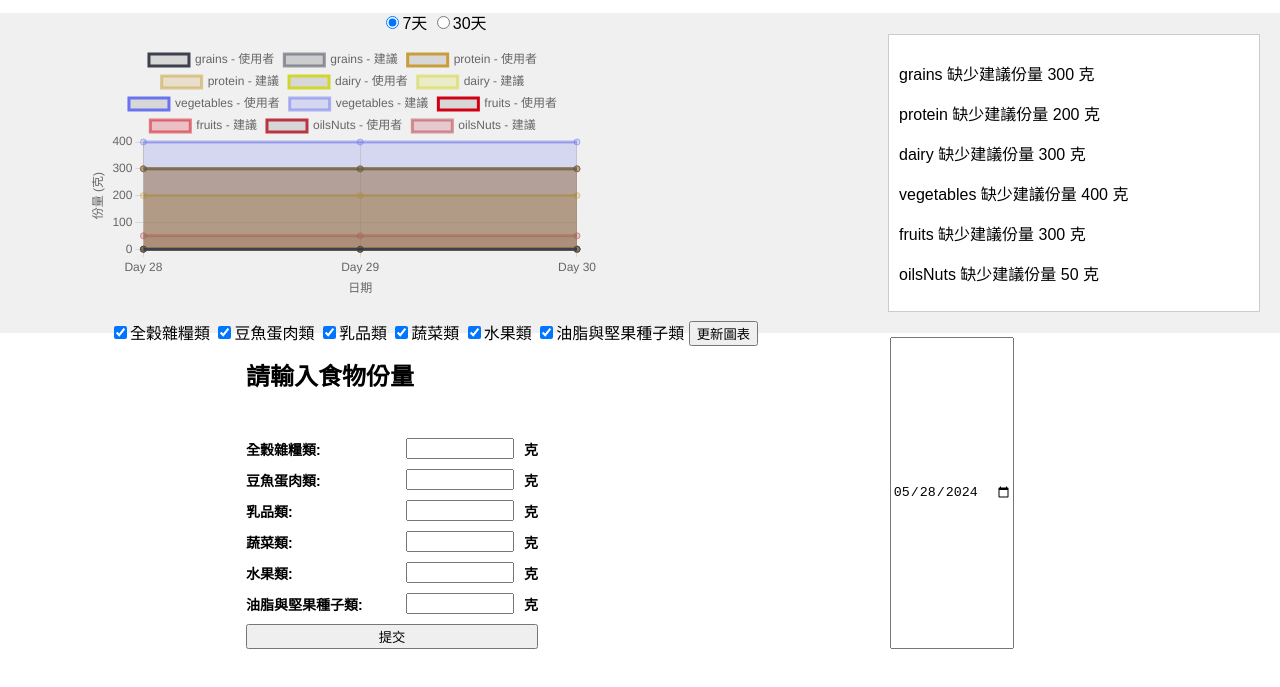
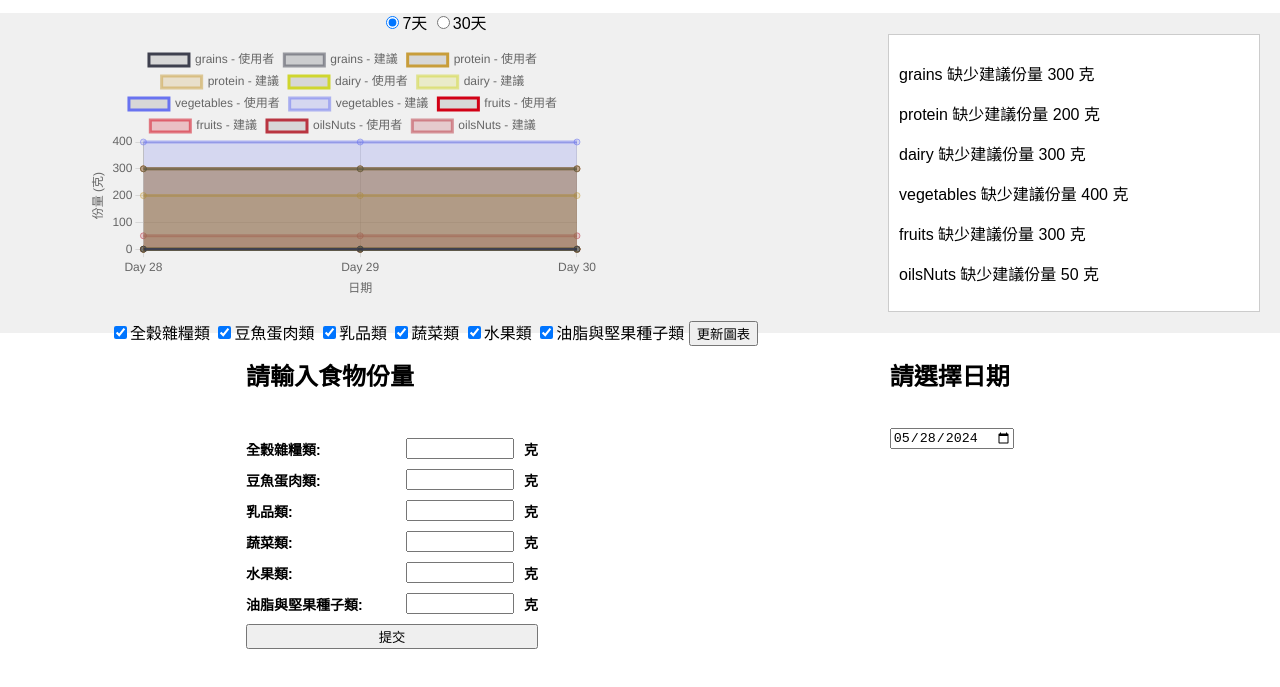
Before and after one commit to Cooko1209/html, a plain HTML site: page 攝取分析/pt_tx.3.html in a window 1280 px wide. Shown: the part 75-762 px from the top of the page. Drawn offline with nearby package versions, Linux system fonts and the light colour scheme.

Commit message:
新增下半日期說明部分

```diff
--- a/攝取分析/pt_tx.3.html
+++ b/攝取分析/pt_tx.3.html
@@ -72,8 +72,14 @@
             <button type="button" onclick="submitData()">提交</button>
           </div>
         </div>
+
         <div class="calendar-section">
-          <input type="date" id="selectedDate" onchange="updateChart()">
+          <h2>請選擇日期<br><br>
+
+            <input type="date" id="selectedDate" onchange="updateChart()">
+          </h2>
+
+
         </div>
       </div>
     </div>
```
